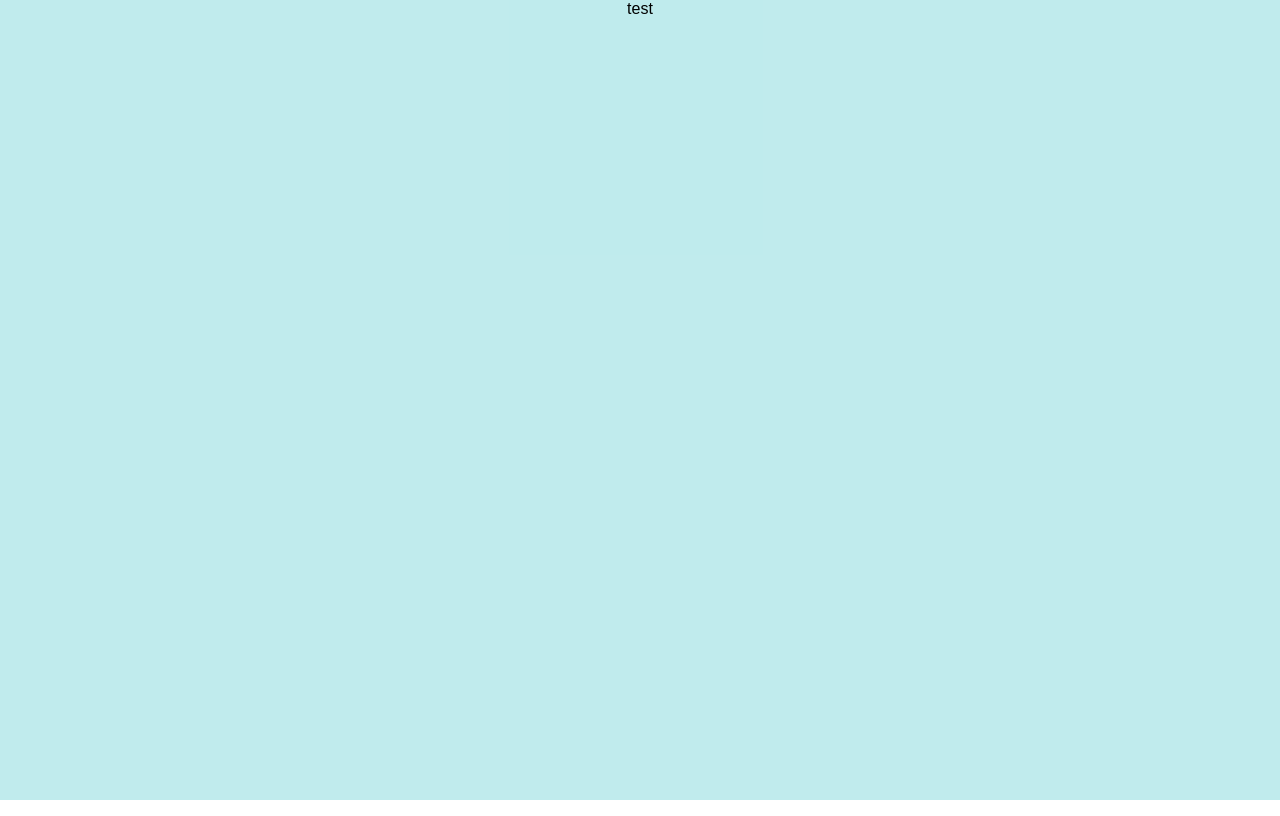
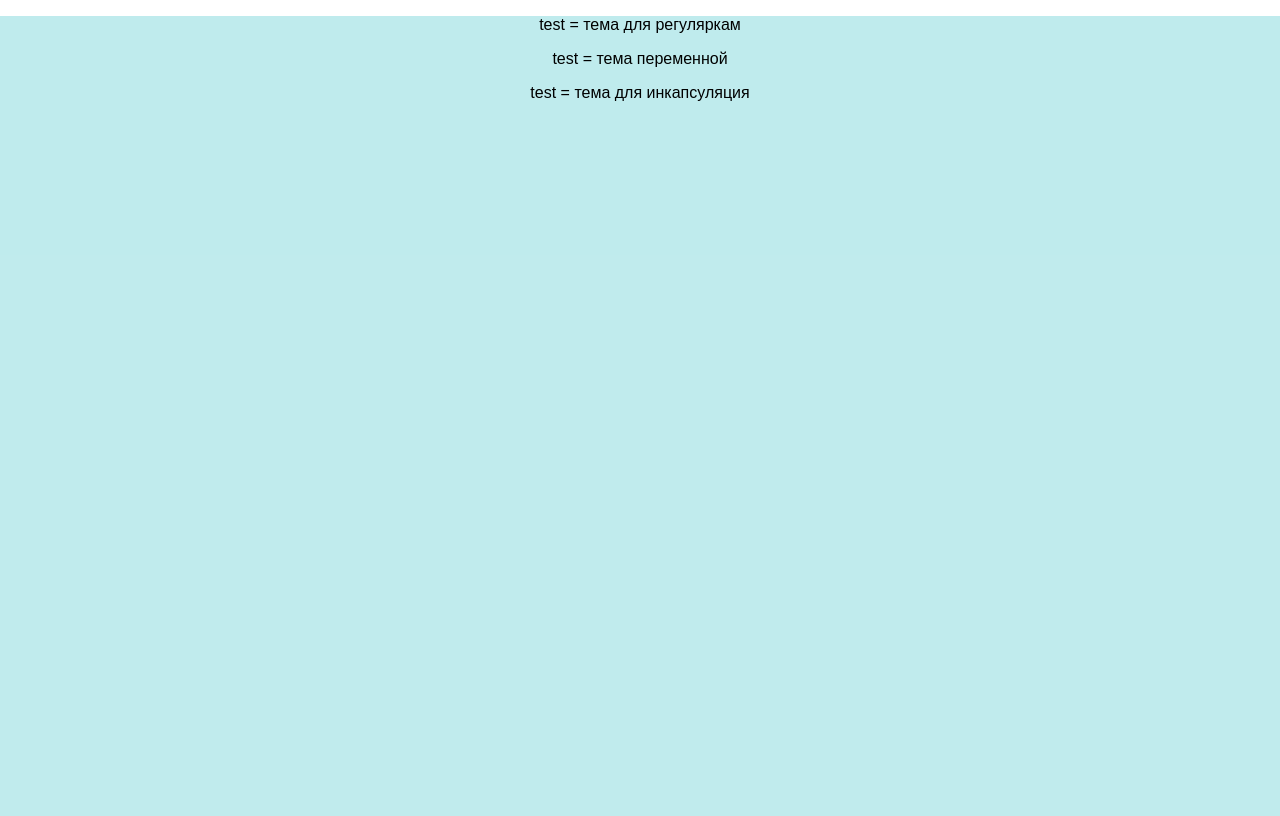
Before and after one commit to Kahoot-bootcamp4/kahootProject, a React (Create React App) app in the folder kahoot-project/: page / in a window 1280 px wide. Built offline with nearby package versions, Linux system fonts and the light colour scheme.

Commit message:
for test pull request

```diff
--- a/kahoot-project/src/components/adminChoiseTest/AdminChoiseTest.js
+++ b/kahoot-project/src/components/adminChoiseTest/AdminChoiseTest.js
@@ -9,10 +9,17 @@ display:block;
 `;
 
 class AdminChoiseTest extends Component{
+    state =[{test: 'тема для регуляркам'},{
+         test: 'тема переменной'
+    },{
+        test: 'тема для инкапсуляция'
+    }];
     render(){
         return(
             <Wraper>
-                test
+                {this.state.map((key,index)=>{
+                    return <p> test = {this.state[index].test}  </p>
+                })}
             </Wraper>
         )
     }
```
